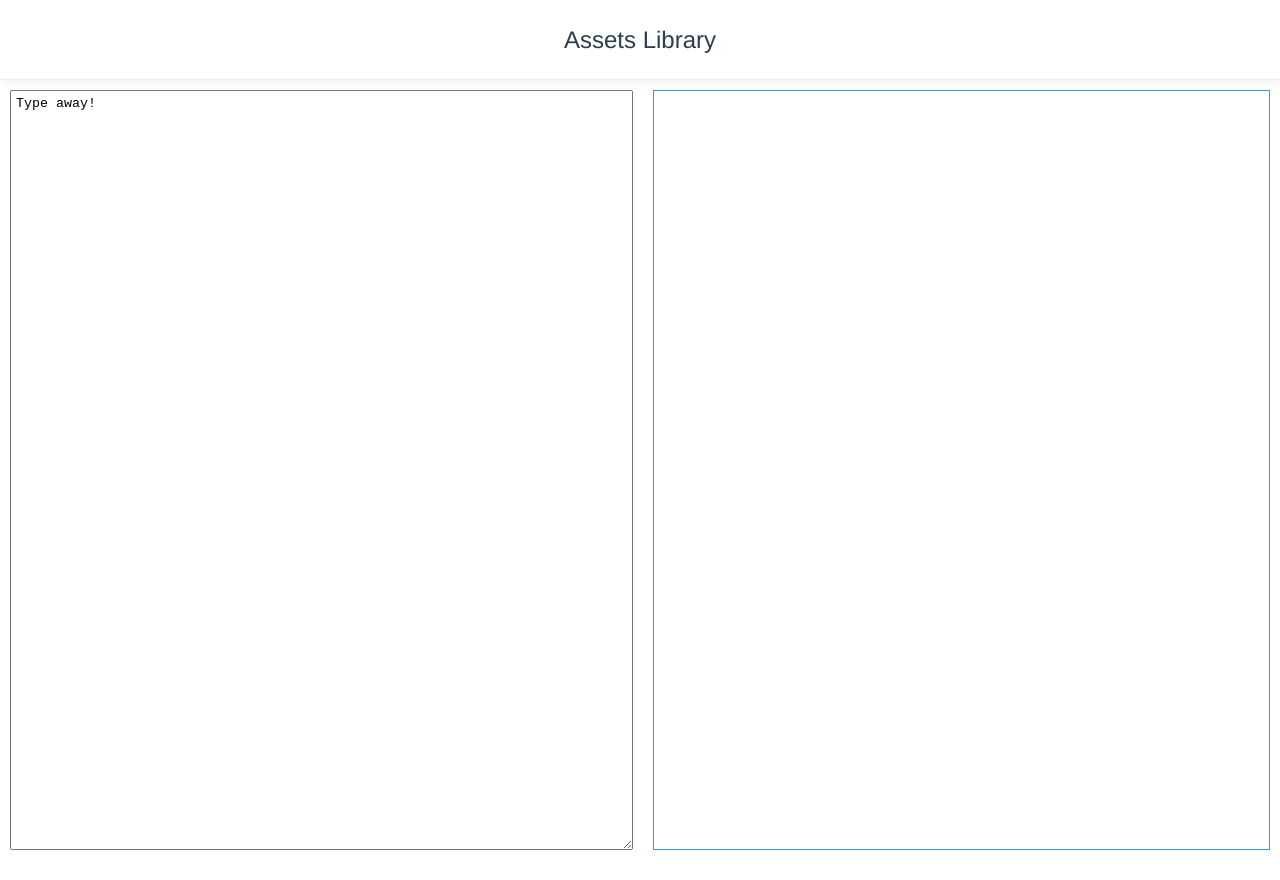
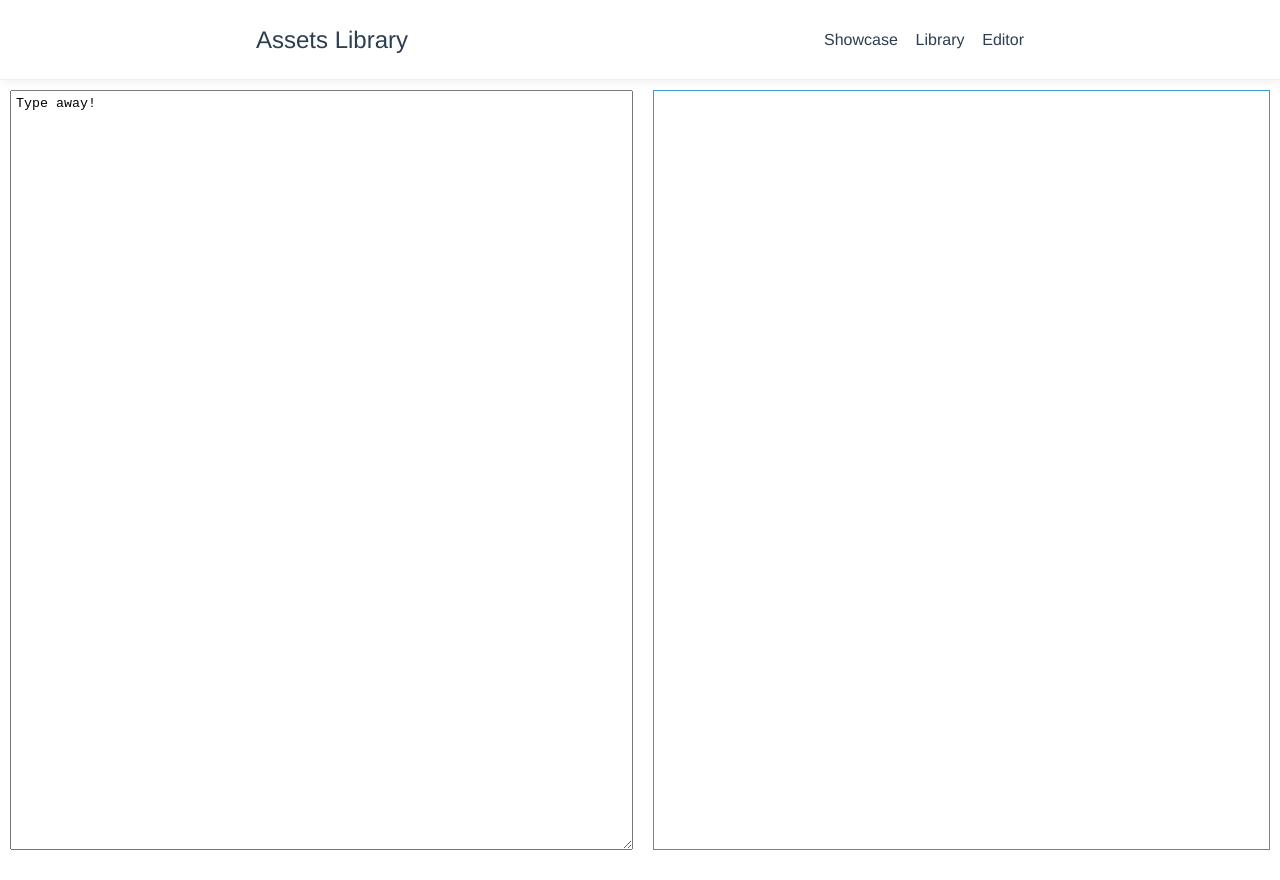
Before and after one commit to data-miner00/assets-library, a Vue app: page /editor in a window 1280 px wide. Built offline with nearby package versions, Linux system fonts and the light colour scheme.

Commit message:
feat: Better header with working links

```diff
--- a/src/components/Header.vue
+++ b/src/components/Header.vue
@@ -1,6 +1,19 @@
 <template>
   <header class="header">
     <div class="header__logo">Assets Library</div>
+    <nav class="header__nav">
+      <router-link to="showcase">
+        <div class="header__nav__item">Showcase</div>
+      </router-link>
+
+      <router-link to="library">
+        <div class="header__nav__item">Library</div>
+      </router-link>
+
+      <router-link to="editor">
+        <div class="header__nav__item">Editor</div>
+      </router-link>
+    </nav>
   </header>
 </template>
 
@@ -9,11 +22,21 @@
   height: 80px
   padding: 0 20%
   display: flex
-  justify-content: center
+  justify-content: space-between
   align-items: center
   border-bottom: 1px solid #eee
   box-shadow: 1px 1px 10px #eee
+  position: sticky
+  top: 0
+  left: 0
+  width: 100%
+  background: white
 
   &__logo
     font-size: 1.5em
+
+  &__nav
+    width: 200px
+    justify-content: space-between
+    display: flex
 </style>
```
